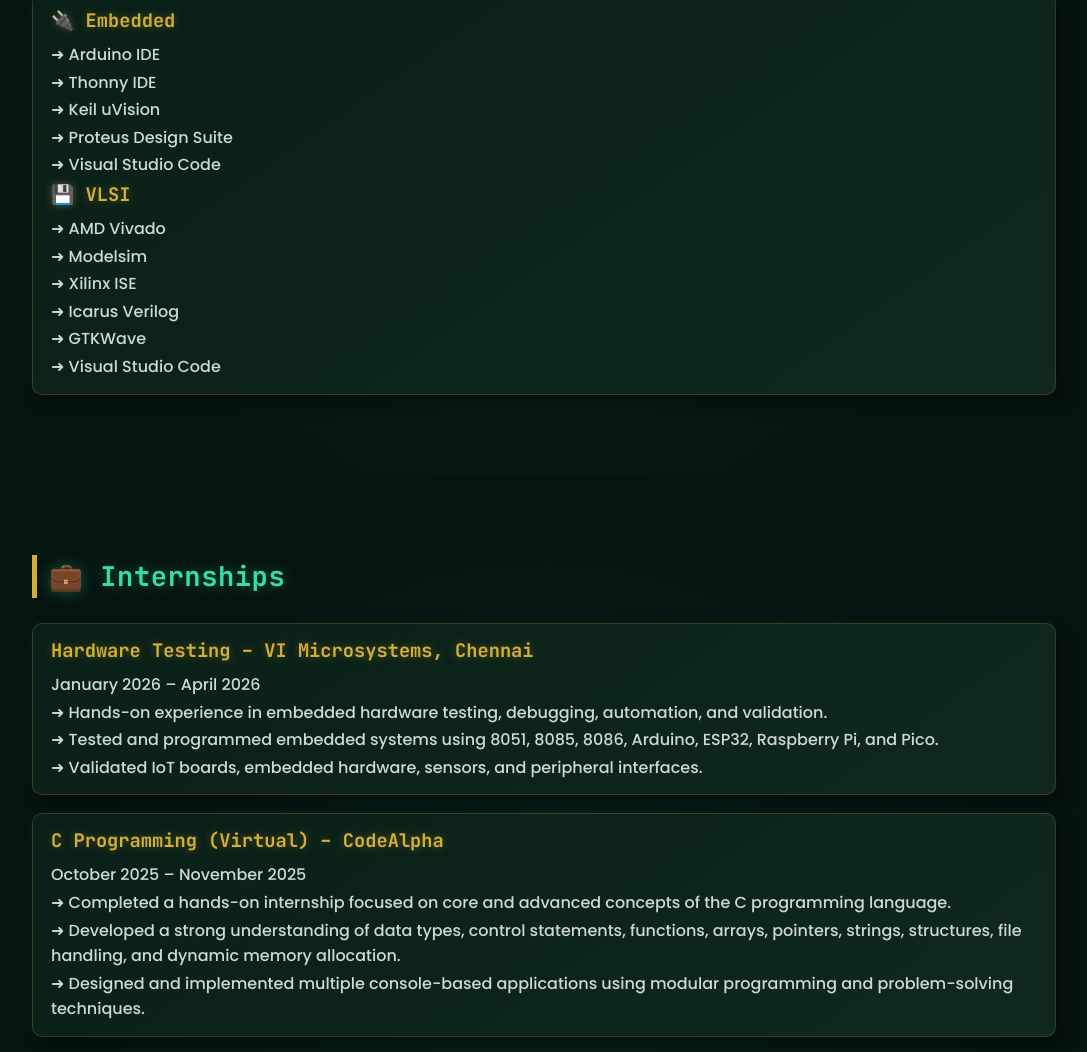
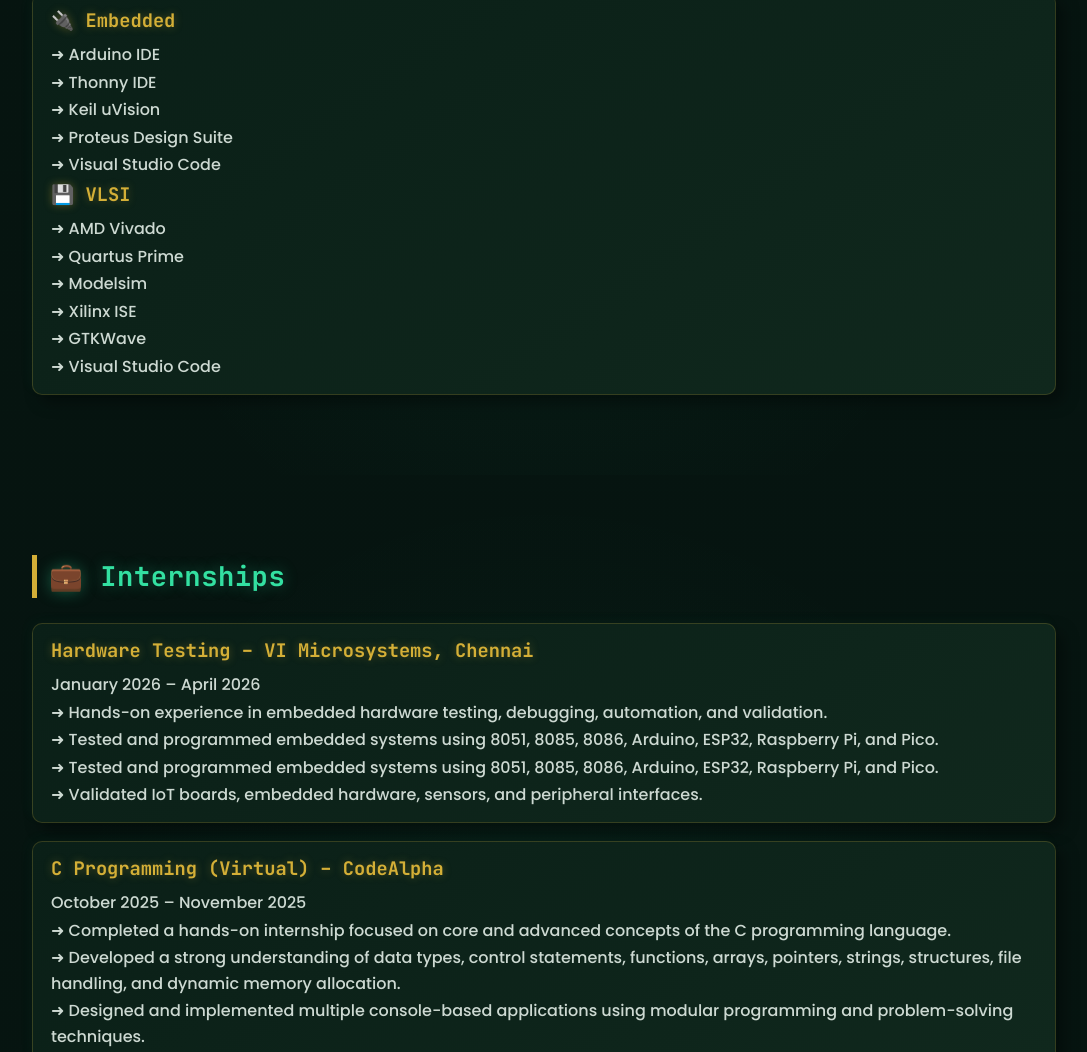
Before and after one commit to Sakthimurugan-V/Sakthimurugan_Portfolio, a plain HTML site: page index.html in a window 1280 px wide. Shown: the part 2379-3431 px from the top of the page, without its empty margins (96-1183 px from the left). Drawn offline with Linux system fonts and the light colour scheme.

Commit message:
Update index.html

```diff
--- a/index.html
+++ b/index.html
@@ -372,9 +372,9 @@
 
           <h3>💾 VLSI </h3>
           <p>➜ AMD Vivado </p>
+          <p>➜ Quartus Prime </p>
           <p>➜ Modelsim </p>
           <p>➜ Xilinx ISE </p>
-          <p>➜ Icarus Verilog </p>
           <p>➜ GTKWave </p>
           <p>➜ Visual Studio Code </p>
 
@@ -390,6 +390,7 @@
         <h3>Hardware Testing – VI Microsystems, Chennai</h3>
         <p>January 2026 – April 2026</p>
         <p>➜ Hands-on experience in embedded hardware testing, debugging, automation, and validation.</p>
+        <p>➜ Tested and programmed embedded systems using 8051, 8085, 8086, Arduino, ESP32, Raspberry Pi, and Pico.</p>
         <p>➜ Tested and programmed embedded systems using 8051, 8085, 8086, Arduino, ESP32, Raspberry Pi, and Pico.</p>
         <p>➜ Validated IoT boards, embedded hardware, sensors, and peripheral interfaces.</p>
       </div>
```
